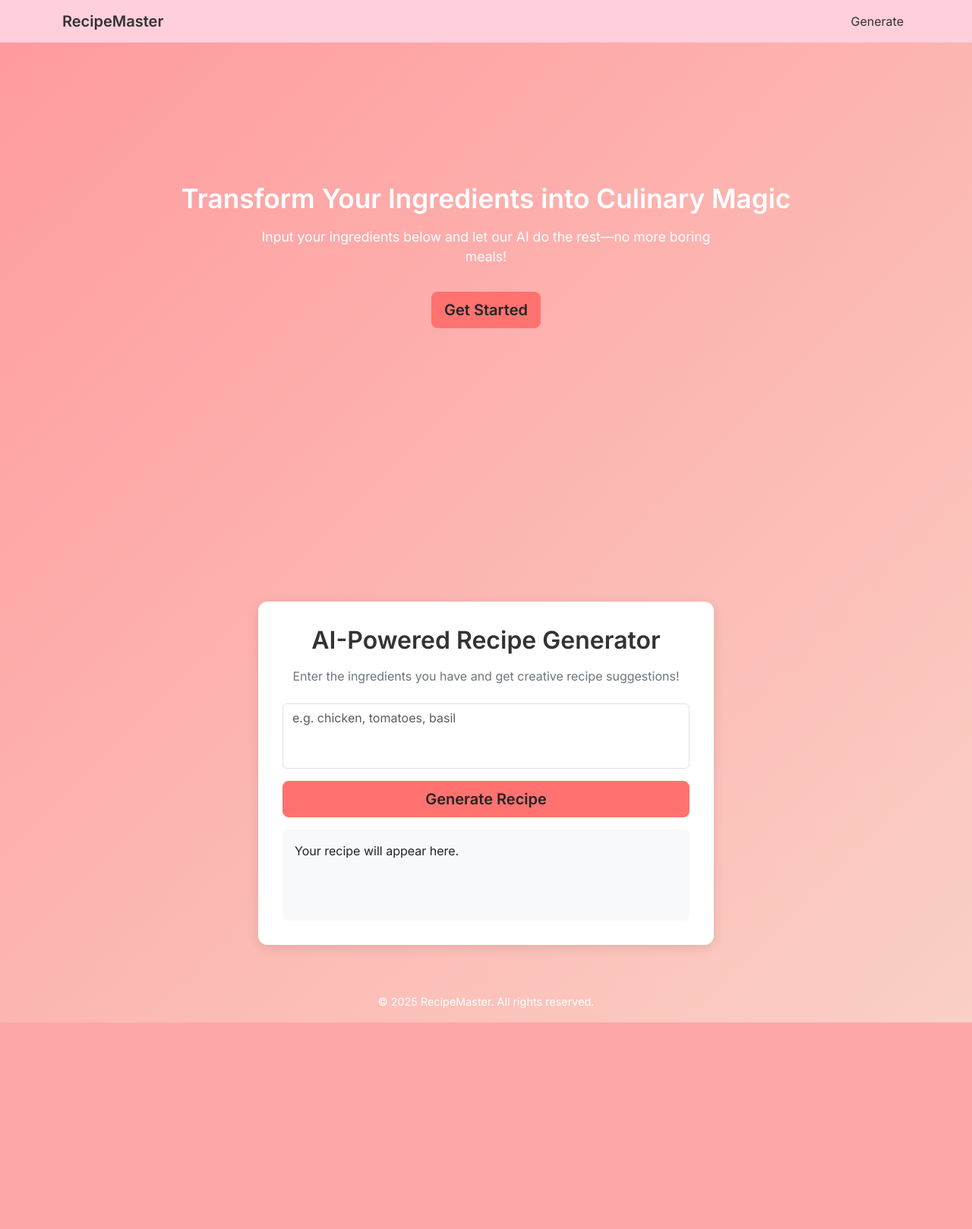
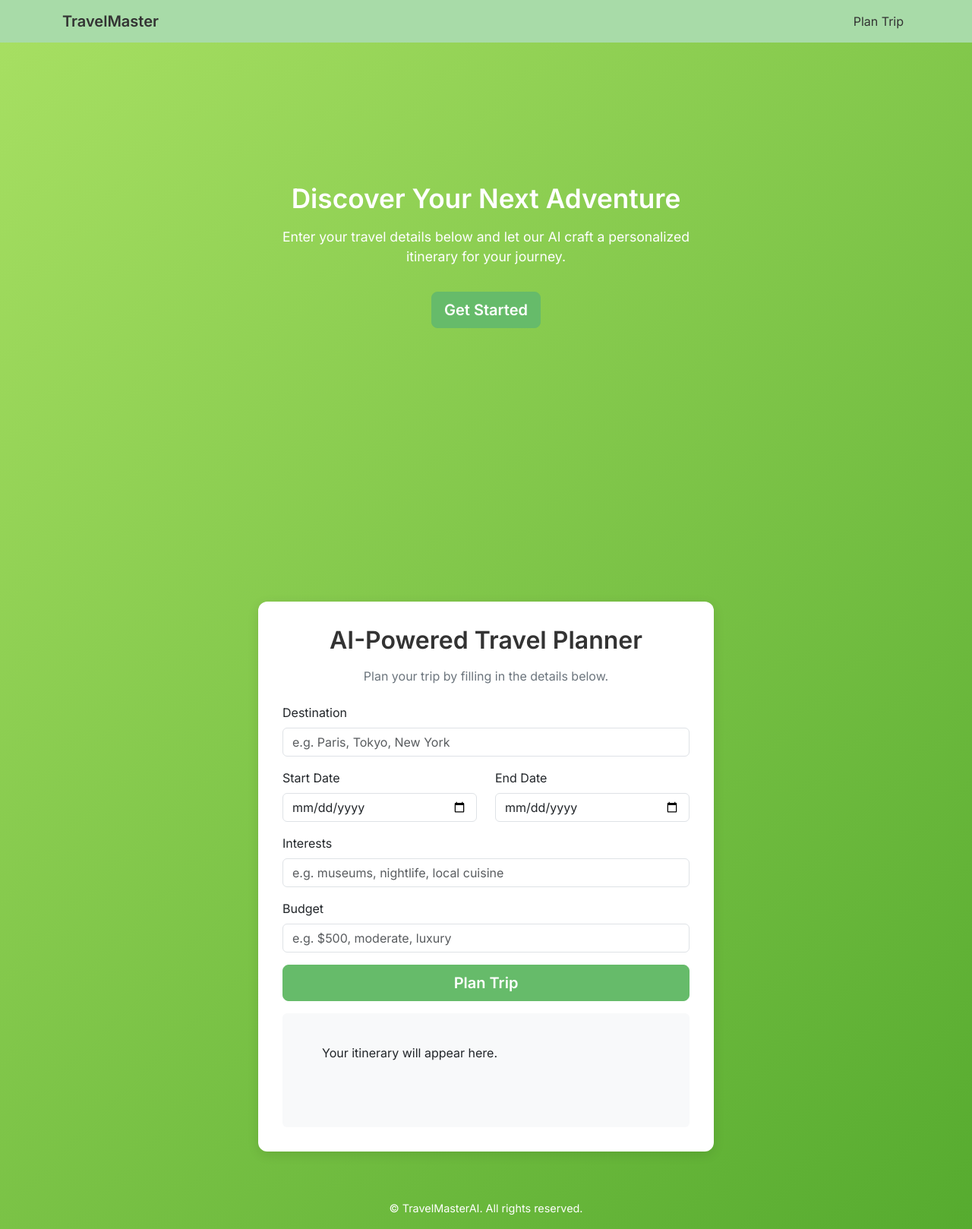
Before and after one commit to camilavn/travelplanner-ai, a Flask app: template website/templates/index.html in a window 1280 px wide. Shown: the whole page at 76% size. Before the commit the page ends 1346 px from the top, so only its background shows below. Run offline with Flask 2, Linux system fonts and the light colour scheme; the template is opened without the code that fills it, so the values that code supplies are empty.

Commit message:
adding travel itenery

```diff
--- a/website/templates/index.html
+++ b/website/templates/index.html
@@ -3,7 +3,7 @@
 <head>
   <meta charset="UTF-8" />
   <meta name="viewport" content="width=device-width, initial-scale=1.0"/>
-  <title>AI-Powered Recipe Generator</title>
+  <title>AI-Powered Travel Planner</title>
 
   <!-- Google Fonts (Inter) -->
   <link rel="preconnect" href="https://fonts.googleapis.com"/>
@@ -21,16 +21,16 @@
     body {
       margin: 0;
       font-family: 'Inter', sans-serif;
-      /* Full-page colorful gradient background */
-      background: linear-gradient(135deg, #ff9a9e 0%, #fad0c4 100%);
+      /* Full-page green gradient background */
+      background: linear-gradient(135deg, #a8e063 0%, #56ab2f 100%);
       display: flex;
       flex-direction: column;
       min-height: 100vh;
     }
 
-    /* Solid-colored Navbar */
+    /* Navbar using a light green */
     .navbar {
-      background-color: #ffcfdc !important;
+      background-color: #a8dba8 !important;
     }
     .navbar .navbar-brand {
       font-weight: 600;
@@ -45,7 +45,6 @@
     .hero {
       position: relative;
       flex: 0 0 auto;
-      /* Force hero to be taller so the card is below the fold */
       min-height: 70vh;
       display: flex;
       flex-direction: column;
@@ -67,18 +66,19 @@
       max-width: 600px;
     }
 
-    /* Get Started button */
+    /* Get Started button with vibrant green tones */
     .btn-get-started {
-      background-color: #ff726f;
-      border-color: #ff726f;
+      background-color: #66bb6a;
+      border-color: #66bb6a;
       font-weight: 600;
+      color: #fff;
     }
     .btn-get-started:hover {
-      background-color: #ff8a80;
-      border-color: #ff8a80;
+      background-color: #57a05a;
+      border-color: #57a05a;
     }
 
-    /* Main content container (separate from hero) */
+    /* Main content container */
     .main-content {
       flex: 1;
       display: flex;
@@ -87,8 +87,8 @@
       padding: 0 1rem 3rem;
     }
 
-    /* Recipe Card */
-    .recipe-card {
+    /* Travel Planner Card */
+    .planner-card {
       width: 100%;
       max-width: 600px;
       background: #fff;
@@ -97,35 +97,38 @@
       box-shadow: 0 4px 15px rgba(0,0,0,0.1);
       padding: 2rem;
     }
-    .recipe-card h2 {
+    .planner-card h2 {
       font-weight: 600;
       margin-bottom: 1rem;
       color: #333;
     }
-    .recipe-card p {
+    .planner-card p {
       color: #6c757d;
       margin-bottom: 1.5rem;
     }
-    .recipe-card .form-control {
+    .planner-card .form-control {
       resize: none;
     }
-    .recipe-card #recipeOutput {
-      min-height: 120px;
+    .planner-card #itineraryOutput {
+      min-height: 150px;
       margin-top: 1rem;
       padding: 1rem;
       background: #f8f9fa;
       border-radius: 6px;
       font-size: 1rem;
+      white-space: pre-wrap;
     }
 
-    .btn-generate {
-      background-color: #ff726f;
-      border-color: #ff726f;
+    /* Plan Trip button vibrant green */
+    .btn-plan-trip {
+      background-color: #66bb6a;
+      border-color: #66bb6a;
       font-weight: 600;
+      color: #fff;
     }
-    .btn-generate:hover {
-      background-color: #ff8a80;
-      border-color: #ff8a80;
+    .btn-plan-trip:hover {
+      background-color: #57a05a;
+      border-color: #57a05a;
     }
 
     footer {
@@ -141,7 +144,7 @@
   <!-- Solid-colored Navbar -->
   <nav class="navbar navbar-expand-lg">
     <div class="container">
-      <a class="navbar-brand" href="#">RecipeMaster</a>
+      <a class="navbar-brand" href="#">TravelMaster</a>
       <button
         class="navbar-toggler"
         type="button"
@@ -156,86 +159,99 @@
       <div class="collapse navbar-collapse" id="navbarContent">
         <ul class="navbar-nav ms-auto">
           <li class="nav-item">
-            <a class="nav-link" href="#recipeSection">Generate</a>
+            <a class="nav-link" href="#plannerSection">Plan Trip</a>
           </li>
         </ul>
       </div>
     </div>
   </nav>
 
-  <!-- Hero Section (taller, so card is below the fold) -->
+  <!-- Hero Section -->
   <div class="hero">
-    <h1>Transform Your Ingredients into Culinary Magic</h1>
-    <p>Input your ingredients below and let our AI do the rest—no more boring meals!</p>
+    <h1>Discover Your Next Adventure</h1>
+    <p>Enter your travel details below and let our AI craft a personalized itinerary for your journey.</p>
     <button class="btn btn-get-started btn-lg" onclick="scrollToCard()">Get Started</button>
   </div>
 
-  <!-- Main Content: Recipe Form Card -->
-  <div class="main-content" id="recipeSection">
-    <div class="recipe-card">
-      <h2 class="text-center">AI-Powered Recipe Generator</h2>
-      <p class="text-center">
-        Enter the ingredients you have and get creative recipe suggestions!
-      </p>
+  <!-- Main Content: Travel Planner Card -->
+  <div class="main-content" id="plannerSection">
+    <div class="planner-card">
+      <h2 class="text-center">AI-Powered Travel Planner</h2>
+      <p class="text-center">Plan your trip by filling in the details below.</p>
       <div class="mb-3">
-        <textarea
-          class="form-control"
-          id="ingredientsInput"
-          rows="3"
-          placeholder="e.g. chicken, tomatoes, basil"
-        ></textarea>
+        <label for="destinationInput" class="form-label">Destination</label>
+        <input type="text" class="form-control" id="destinationInput" placeholder="e.g. Paris, Tokyo, New York" />
+      </div>
+      <div class="row mb-3">
+        <div class="col">
+          <label for="startDateInput" class="form-label">Start Date</label>
+          <input type="date" class="form-control" id="startDateInput" />
+        </div>
+        <div class="col">
+          <label for="endDateInput" class="form-label">End Date</label>
+          <input type="date" class="form-control" id="endDateInput" />
+        </div>
+      </div>
+      <div class="mb-3">
+        <label for="interestsInput" class="form-label">Interests</label>
+        <input type="text" class="form-control" id="interestsInput" placeholder="e.g. museums, nightlife, local cuisine" />
+      </div>
+      <div class="mb-3">
+        <label for="budgetInput" class="form-label">Budget</label>
+        <input type="text" class="form-control" id="budgetInput" placeholder="e.g. $500, moderate, luxury" />
       </div>
       <div class="d-grid">
-        <button class="btn btn-generate btn-lg" onclick="generateRecipe()">
-          Generate Recipe
-        </button>
+        <button class="btn btn-plan-trip btn-lg" onclick="planTrip()">Plan Trip</button>
       </div>
-      <div id="recipeOutput" class="mt-3">
-        Your recipe will appear here.
+      <div id="itineraryOutput" class="mt-3">
+        Your itinerary will appear here.
       </div>
     </div>
   </div>
 
   <!-- Footer -->
   <footer>
-    &copy; <span id="year"></span> RecipeMaster. All rights reserved.
+    &copy; <span id="year"></span> TravelMasterAI. All rights reserved.
   </footer>
 
   <!-- Bootstrap JS -->
-  <script
-    src="https://cdn.jsdelivr.net/npm/bootstrap@5.3.0/dist/js/bootstrap.bundle.min.js"
-  ></script>
+  <script src="https://cdn.jsdelivr.net/npm/bootstrap@5.3.0/dist/js/bootstrap.bundle.min.js"></script>
 
   <script>
-    // Update the footer year automatically
-    document.getElementById('year').textContent = new Date().getFullYear();
 
-    // Smoothly scroll to the recipe card
     function scrollToCard() {
-      const recipeSection = document.getElementById('recipeSection');
-      recipeSection.scrollIntoView({ behavior: 'smooth' });
+      const plannerSection = document.getElementById('plannerSection');
+      plannerSection.scrollIntoView({ behavior: 'smooth' });
     }
 
-    // Generate Recipe function
-    function generateRecipe() {
-      const input = document.getElementById("ingredientsInput").value;
-      const output = document.getElementById("recipeOutput");
+    // Plan Trip function: collects input and sends it to the /plan_trip endpoint
+    function planTrip() {
+      const destination = document.getElementById("destinationInput").value;
+      const startDate = document.getElementById("startDateInput").value;
+      const endDate = document.getElementById("endDateInput").value;
+      const interests = document.getElementById("interestsInput").value;
+      const budget = document.getElementById("budgetInput").value;
+      const output = document.getElementById("itineraryOutput");
 
-      if (input.trim() === "") {
-        output.innerText = "Please enter some ingredients.";
+      if (!destination || !startDate || !endDate) {
+        output.innerText = "Please enter a destination and valid start/end dates.";
         return;
       }
 
-      fetch("/generate_recipe", {
+      fetch("/travel/plan_trip", {
         method: "POST",
-        headers: {
-          "Content-Type": "application/json"
-        },
-        body: JSON.stringify({ ingredients: input })
+        headers: { "Content-Type": "application/json" },
+        body: JSON.stringify({
+          destination: destination,
+          start_date: startDate,
+          end_date: endDate,
+          interests: interests,
+          budget: budget
+        })
       })
       .then(response => response.json())
       .then(data => {
-        output.innerText = data.recipe;
+        output.innerText = data.itinerary;
       })
       .catch(error => {
         output.innerText = "An error occurred. Please try again.";
```
Also changed, not shown: github/workflows/pylint.yml (added, +33 -0 lines), website/__init__.py (+2 -5 lines), website/views.py (+33 -20 lines).
